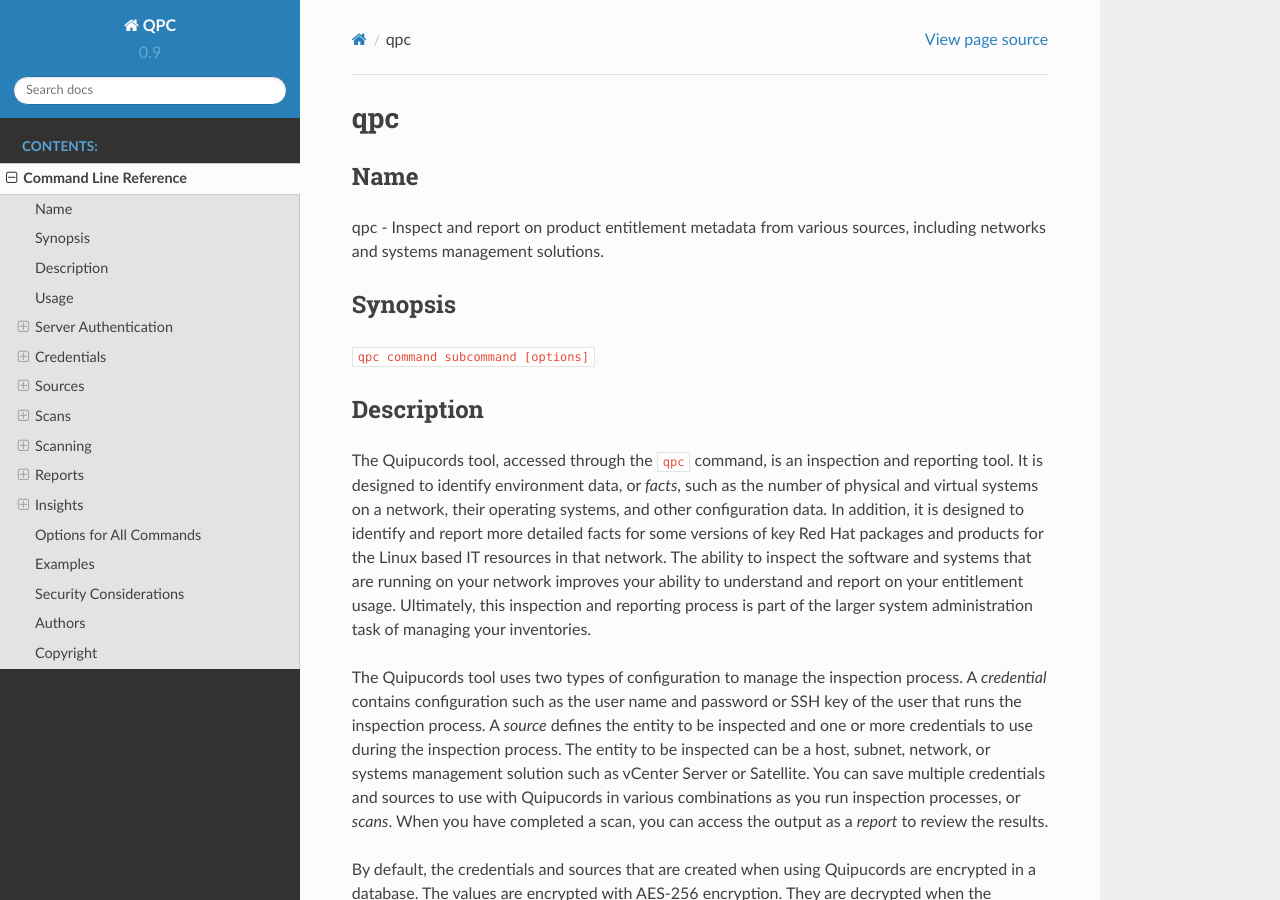
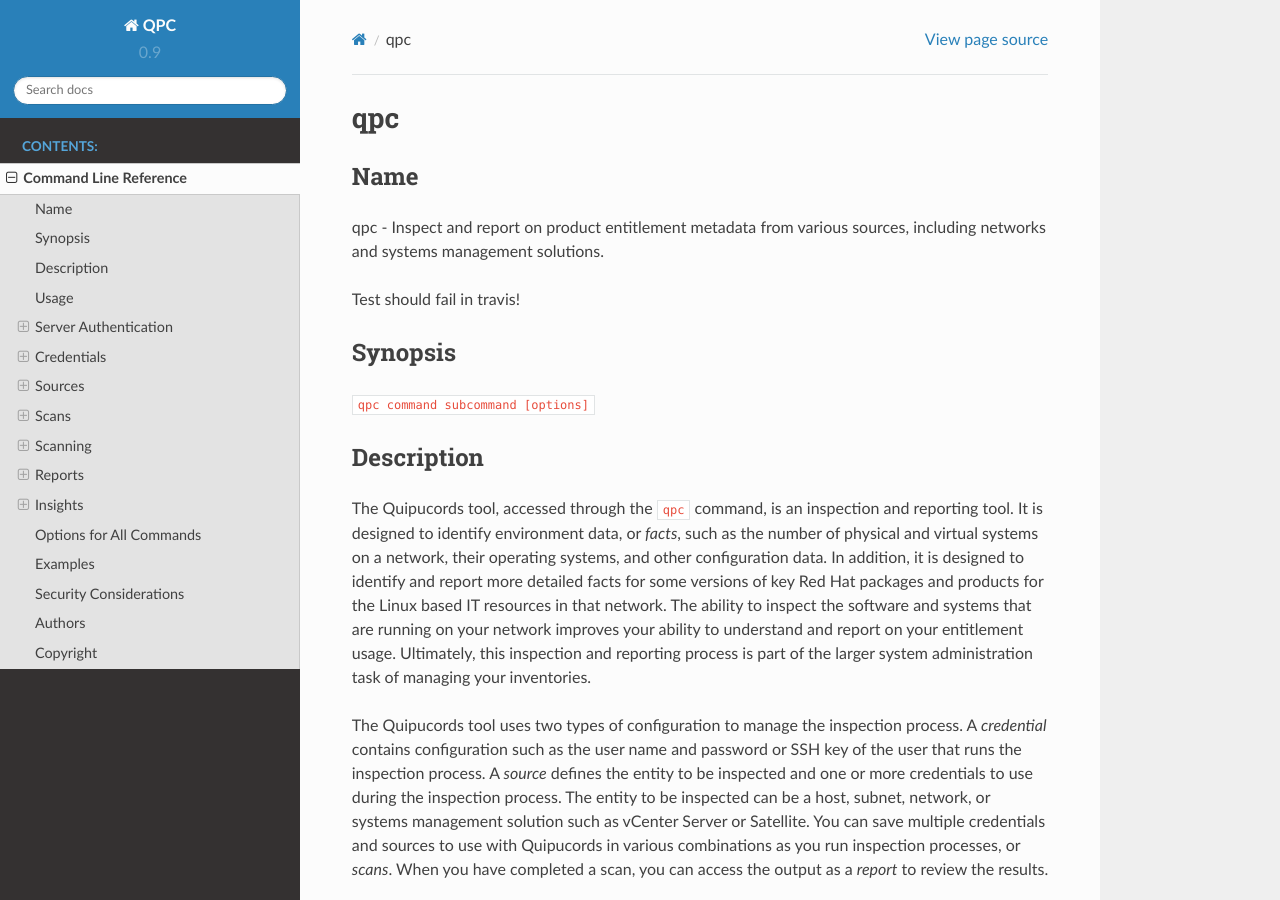
Before and after one commit to quipucords/qpc, a Sphinx documentation site: the page built from docs/source/man.rst, in a window 1280 px wide and 900 px high. Built offline with Sphinx 7.4.7 and the Read the Docs theme 2.0.0, drawn with Linux system fonts in a browser that asks for light colours.

Commit message:
Testing that the test should fail in travis

```diff
--- a/docs/source/man.rst
+++ b/docs/source/man.rst
@@ -6,6 +6,7 @@
 
 qpc - Inspect and report on product entitlement metadata from various sources, including networks and systems management solutions.
 
+Test should fail in travis!
 
 Synopsis
 --------
```
